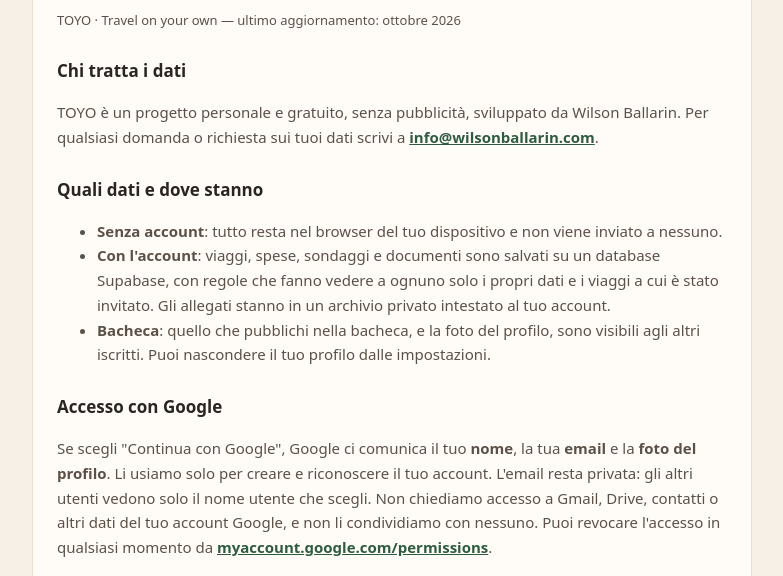
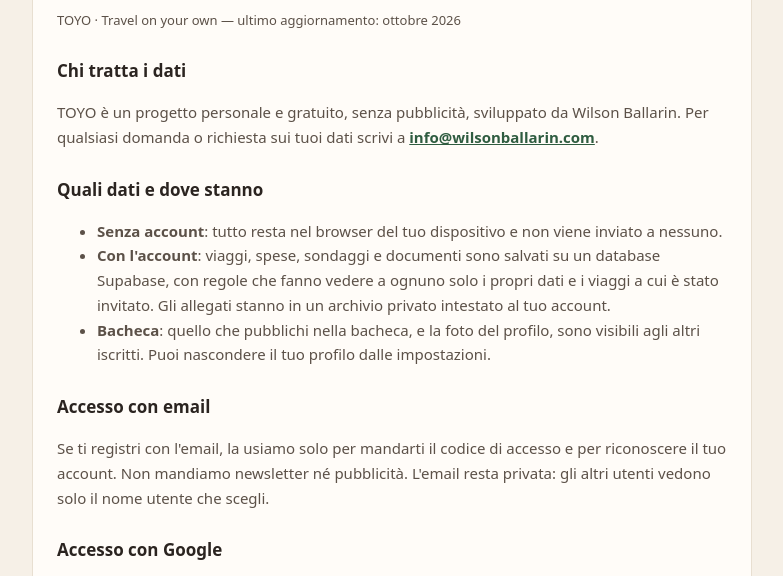
Before and after one commit to wilsonballarin97/TOYO, a website: page public/privacy.html in a window 1280 px wide. Shown: the part 150-726 px from the top of the page, without its empty margins (248-1031 px from the left). Drawn offline with Linux system fonts and the light colour scheme.

Commit message:
Informativa: registrazione con email

```diff
--- a/public/privacy.html
+++ b/public/privacy.html
@@ -37,6 +37,10 @@
       Puoi nascondere il tuo profilo dalle impostazioni.</li>
   </ul>
 
+  <h2>Accesso con email</h2>
+  <p>Se ti registri con l'email, la usiamo solo per mandarti il codice di accesso e per riconoscere il tuo account.
+  Non mandiamo newsletter né pubblicità. L'email resta privata: gli altri utenti vedono solo il nome utente che scegli.</p>
+
   <h2>Accesso con Google</h2>
   <p>Se scegli "Continua con Google", Google ci comunica il tuo <b>nome</b>, la tua <b>email</b> e la
   <b>foto del profilo</b>. Li usiamo solo per creare e riconoscere il tuo account.
```
